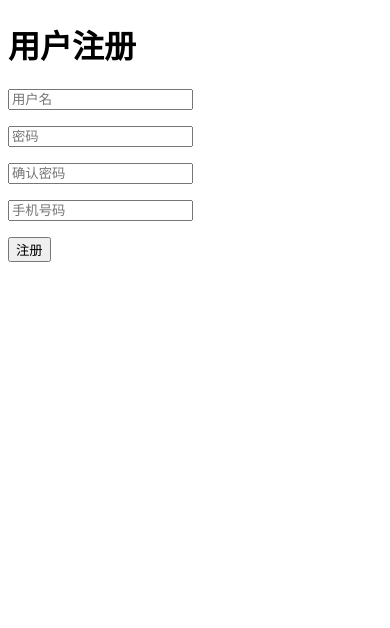
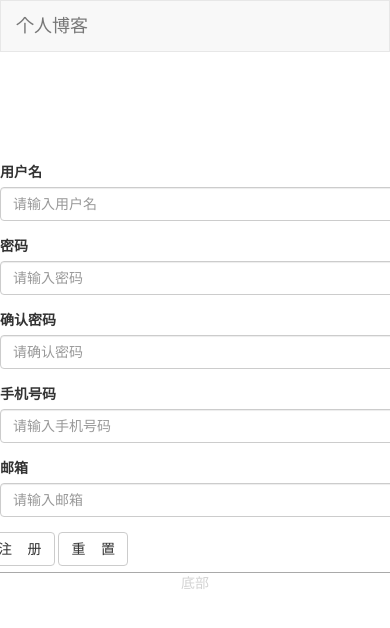
Before and after one commit to forwardhuan/flask_learning, a Flask app: template templates/user/register.html in a window 390 px wide; the page is wider, and only the part inside the window is pictured. Shown: the top 628 px of that part. Run offline with Flask 2, Linux system fonts and the light colour scheme; the template is opened without the code that fills it, so the values that code supplies are empty; some libraries are stand-ins or nearby versions.

Commit message:
User flask-bootstrap and cookies, session

```diff
--- a/apps/__init__.py
+++ b/apps/__init__.py
@@ -5,14 +5,16 @@ import settings
 from apps.article.view import article_bp
 from apps.goods.view import goods_bp
 from apps.user.view import user_bp
-from exts import db
+from exts import db, bootstrap
 
 
 def create_app():
     app = Flask(__name__, template_folder='../templates', static_folder='../static')
     app.config.from_object(settings.DevelopmentConfig)
     db.init_app(app=app)
+    # 初始化bootstrap
+    bootstrap.init_app(app=app)
     app.register_blueprint(user_bp)
     app.register_blueprint(article_bp)
-    app.register_blueprint(goods_bp)
+    # app.register_blueprint(goods_bp)
     return app
--- a/apps/goods/models.py
+++ b/apps/goods/models.py
@@ -6,7 +6,7 @@ from exts import db
 class Goods(db.Model):
     id = db.Column(db.INTEGER, primary_key=True, autoincrement=True)
     g_name = db.Column(db.String(50), nullable=False)
-    price = db.Column(db.INTEGER, nullable=False)
+    price = db.Column(db.INTEGER)
     users = db.relationship('User', backref='goods_list', secondary='user_goods')
 
     def __str__(self):
--- a/apps/user/models.py
+++ b/apps/user/models.py
@@ -8,7 +8,7 @@ from exts import db
 class User(db.Model):
     id = db.Column(db.Integer, primary_key=True, autoincrement=True)
     username = db.Column(db.String(15), nullable=False)
-    password = db.Column(db.String(64), nullable=False)
+    password = db.Column(db.String(100), nullable=False)
     phone = db.Column(db.String(11), unique=True, nullable=False)
     email = db.Column(db.String(30))
     icon = db.Column(db.String(100))
--- a/exts/__init__.py
+++ b/exts/__init__.py
@@ -2,5 +2,7 @@
 # -*- coding:utf-8 -*-
 
 from flask_sqlalchemy import SQLAlchemy
+from flask_bootstrap import Bootstrap
 
 db = SQLAlchemy()
+bootstrap = Bootstrap()
--- a/settings.py
+++ b/settings.py
@@ -9,6 +9,8 @@ class Config:
     SQLALCHEMY_TRACK_MODIFICATIONS = False
     # 是否是调试模式
     SQLALCHEMY_ECHO = True
+    # 用户加密的码
+    SECRET_KEY = 'jfkdsfjksfjkfjkljkl'
 
 
 class DevelopmentConfig(Config):
--- /dev/null
+++ b/templates/base.html
@@ -0,0 +1,78 @@
+{% extends "bootstrap/base.html" %}
+
+{% block title %}首页{% endblock %}
+{% block styles %}
+    {{ super() }}
+    <style>
+        #myfooter {
+            border-top: 1px solid darkgray;
+            font-size: 14px;
+            text-align: center;
+            color: lightgray;
+        }
+    </style>
+{% endblock %}
+{% block navbar %}
+    <nav class="navbar navbar-default">
+        <div class="container-fluid">
+            <!-- Brand and toggle get grouped for better mobile display -->
+            <div class="navbar-header">
+                <a class="navbar-brand" href="#">个人博客</a>
+            </div>
+
+            <!-- Collect the nav links, forms, and other content for toggling -->
+            <div class="collapse navbar-collapse" id="bs-example-navbar-collapse-1">
+                <ul class="nav navbar-nav">
+                    <li class="active"><a href="#">首页 <span class="sr-only">(current)</span></a></li>
+                    <li><a href="#">关于我</a></li>
+                    <li class="dropdown">
+                        <a href="#" class="dropdown-toggle" data-toggle="dropdown" role="button" aria-haspopup="true"
+                           aria-expanded="false">文章分类<span class="caret"></span></a>
+                        <ul class="dropdown-menu">
+                            <li><a href="#">程序人生</a></li>
+                            <li role="separator" class="divider"></li>
+                            <li><a href="#">随笔</a></li>
+                            <li role="separator" class="divider"></li>
+                            <li><a href="#">慢生活</a></li>
+                        </ul>
+                    </li>
+                    <li><a href="#">我的相册</a></li>
+                    <li><a href="#">留言板</a></li>
+                </ul>
+                <form class="navbar-form navbar-left">
+                    <div class="form-group">
+                        <input type="text" class="form-control" placeholder="Search">
+                    </div>
+                    <button type="submit" class="btn btn-default">搜索</button>
+                </form>
+                <ul class="nav navbar-nav navbar-right">
+                    {% if user %}
+                        <li class="dropdown">
+                            <a href="#" class="dropdown-toggle" data-toggle="dropdown" role="button"
+                               aria-haspopup="true"
+                               aria-expanded="false">欢迎 {{ user.username }}<span class="caret"></span></a>
+                            <ul class="dropdown-menu">
+                                <li><a href="#">用户中心</a></li>
+                                <li role="separator" class="divider"></li>
+                                <li><a href="{{ url_for('user.logout') }}">退出</a></li>
+                            </ul>
+                        </li>
+                    {% else %}
+                        <li><a href="{{ url_for('user.login') }}">登录</a></li>
+                        <li><a href="{{ url_for('user.register') }}">注册</a></li>
+                    {% endif %}
+                </ul>
+            </div><!-- /.navbar-collapse -->
+        </div><!-- /.container-fluid -->
+    </nav>
+{% endblock %}
+
+{% block content %}
+    {% block newcontent %}
+        <h1>Hello, Bootstrap</h1>
+    {% endblock %}
+
+    {% block footer %}
+        <p id="myfooter">底部</p>
+    {% endblock %}
+{% endblock %}
--- a/templates/user/register.html
+++ b/templates/user/register.html
@@ -1,18 +1,81 @@
-<!DOCTYPE html>
-<html lang="en">
-<head>
-    <meta charset="UTF-8">
-    <title>用户注册</title>
-</head>
-<body>
-<h1>用户注册</h1>
+{% extends 'base.html' %}
+{% block title %}
+    用户注册
+{% endblock %}
 
-<form action="{{ url_for('user.register') }}" method="POST">
-    <p><input type="text" name="username" placeholder="用户名"></p>
-    <p><input type="password" name="password" placeholder="密码"></p>
-    <p><input type="password" name="repassword" placeholder="确认密码"></p>
-    <p><input type="number" name="phone" placeholder="手机号码"></p>
-    <p><input type="submit" value="注册"></p>
-</form>
+{% block styles %}
+    {{ super() }}
+    <style>
+        #container {
+            padding-top: 20px;
+            width: 1000px;
+            height: 500px;
+            margin: 0 auto;
+        }
+    </style>
+{% endblock %}
+
+{% block newcontent %}
+    <div id="container">
+        <h1 style="text-align: center">用户注册</h1>
+        <form class="form-horizontal" action="{{ url_for('user.register') }}" method="post">
+            <div class="form-group">
+                <label for="username" class="col-md-2 col-md-offset-2 control-label">用户名</label>
+                <div class="col-md-6">
+                    <input type="text" class="form-control" id="username" name="username" placeholder="请输入用户名">
+                </div>
+            </div>
+            <div class="form-group">
+                <label for="password" class="col-md-2 col-md-offset-2 control-label">密码</label>
+                <div class="col-md-6">
+                    <input type="password" class="form-control" id="password" name="password" placeholder="请输入密码">
+                </div>
+            </div>
+            <div class="form-group">
+                <label for="rePassword" class="col-md-2 col-md-offset-2 control-label">确认密码</label>
+                <div class="col-md-6">
+                    <input type="password" class="form-control" id="rePassword" name="repassword" placeholder="请确认密码">
+                </div>
+            </div>
+            <div class="form-group">
+                <label for="phone" class="col-md-2 col-md-offset-2 control-label">手机号码</label>
+                <div class="col-md-6">
+                    <input type="text" class="form-control" id="phone" name="phone" placeholder="请输入手机号码"><span></span>
+                </div>
+            </div>
+            <div class="form-group">
+                <label for="email" class="col-md-2 col-md-offset-2 control-label">邮箱</label>
+                <div class="col-md-6">
+                    <input type="text" class="form-control" id="email" name="email" placeholder="请输入邮箱">
+                </div>
+            </div>
+            <div class="form-group">
+                <button type="submit" class="btn btn-default col-md-3 col-md-offset-4">注&nbsp;&nbsp;&nbsp;&nbsp;册
+                </button>
+                <button type="reset" class="btn btn-default col-md-3">重&nbsp;&nbsp;&nbsp;&nbsp;置</button>
+            </div>
+        </form>
+    </div>
+{% endblock %}
 </body>
 </html>
+
+{% block scripts %}
+    {{ super() }}
+    <script>
+        $('#phone').blur(function () {
+            let phone = $(this).val()
+            console.log(phone)
+            let span_ele = $(this).next('span')
+            if (phone.length == 11) {
+                $.get("{{ url_for('user.check_phone') }}", {phone: phone},
+                    function (data) {
+                        span_ele.css("color", "red")
+                        span_ele.text(data.msg)
+                    })
+            } else {
+                span_ele.text('手机格式错误')
+            }
+        })
+    </script>
+{% endblock %}
```
Also changed, not shown: apps/user/view.py (+92 -2 lines), apps/user/views.py (added, +10 -0 lines), migrations/versions/5e6420cb8dd0_.py (added, +32 -0 lines), migrations/versions/79600146a797_.py (added, +32 -0 lines), templates/user/index.html (added, +31 -0 lines), templates/user/login.html (+51 -13 lines), README.md.
